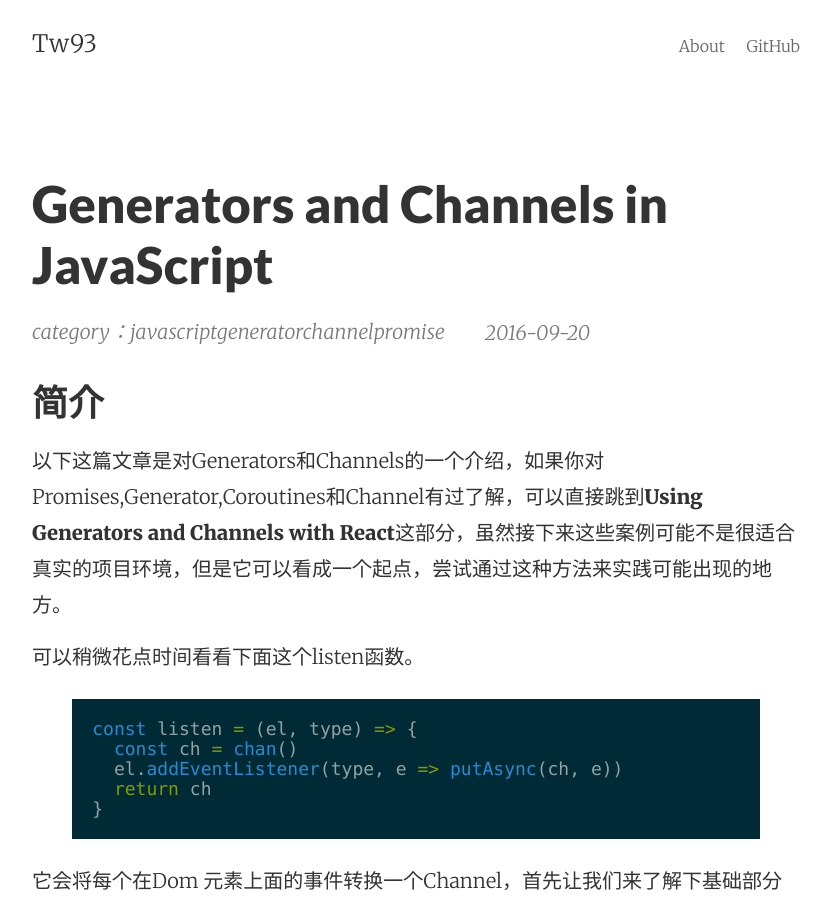
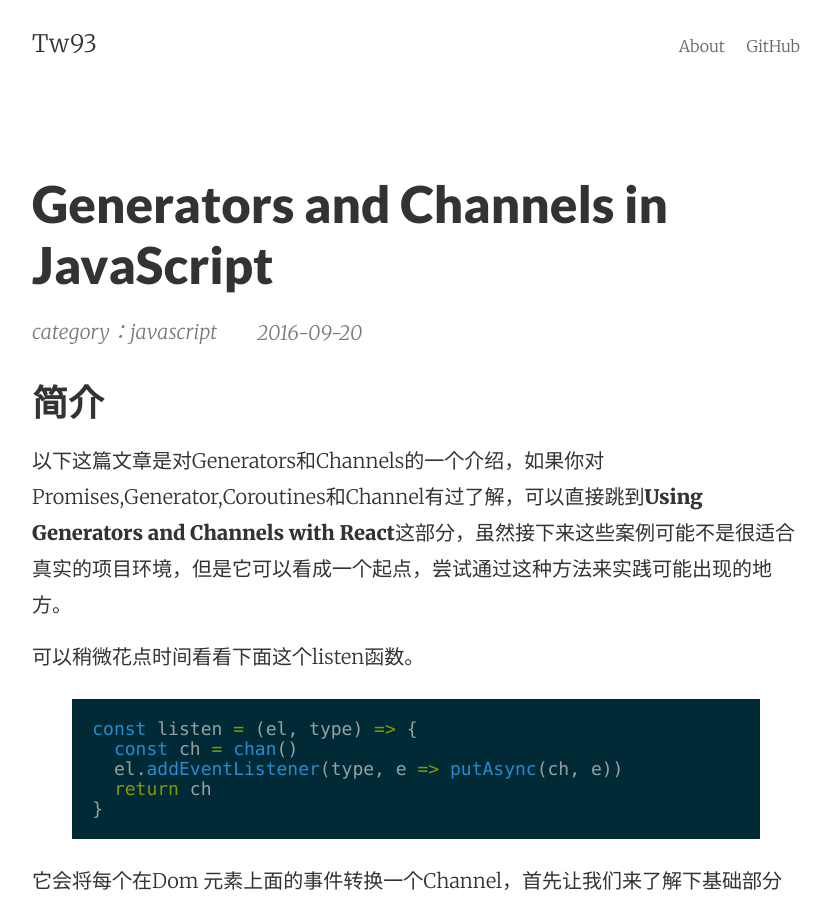
Before and after one commit to tw93/tw93.github.io, a Jekyll site: the page built from _posts/2016-09-20-generators-and-channels-in-javascript.md, in a window 1280 px wide and 900 px high. Shown: the whole window, without its empty margins (224-1055 px from the left). Built offline with Jekyll 4.4.1, drawn with Linux system fonts in a browser that asks for light colours; comment, search, counter and statistics services are not loaded; some of the changed lines change nothing that is shown.

Commit message:
new page

```diff
--- a/_posts/2016-09-20-generators-and-channels-in-javascript.md
+++ b/_posts/2016-09-20-generators-and-channels-in-javascript.md
@@ -2,8 +2,8 @@
 layout:     post
 title:      Generators and Channels in JavaScript
 date:       2016-09-20 21:47:29
-summary:    以下这篇文章是对Generator和Channel的一个介绍，如果你对Promise,Generator,Coroutine，可以直接跳到**Using Generators and Channels with React**这部分，虽然接下来这些案例可能不是很适合真实的项目环境，但是它可以看成一个起点，尝试通过这种方法来实践可能出现的地方。
-categories: javascript generator channel promise
+summary:    以下这篇文章是对Generator和Channel的一个介绍，如果你对Promise,Generator,Coroutine，可以直接跳到Using Generators and Channels with React这部分，虽然接下来这些案例可能不是很适合真实的项目环境，但是它可以看成一个起点，尝试通过这种方法来实践可能出现的地方。
+categories: javascript
 ---
 
 ### 简介
```
